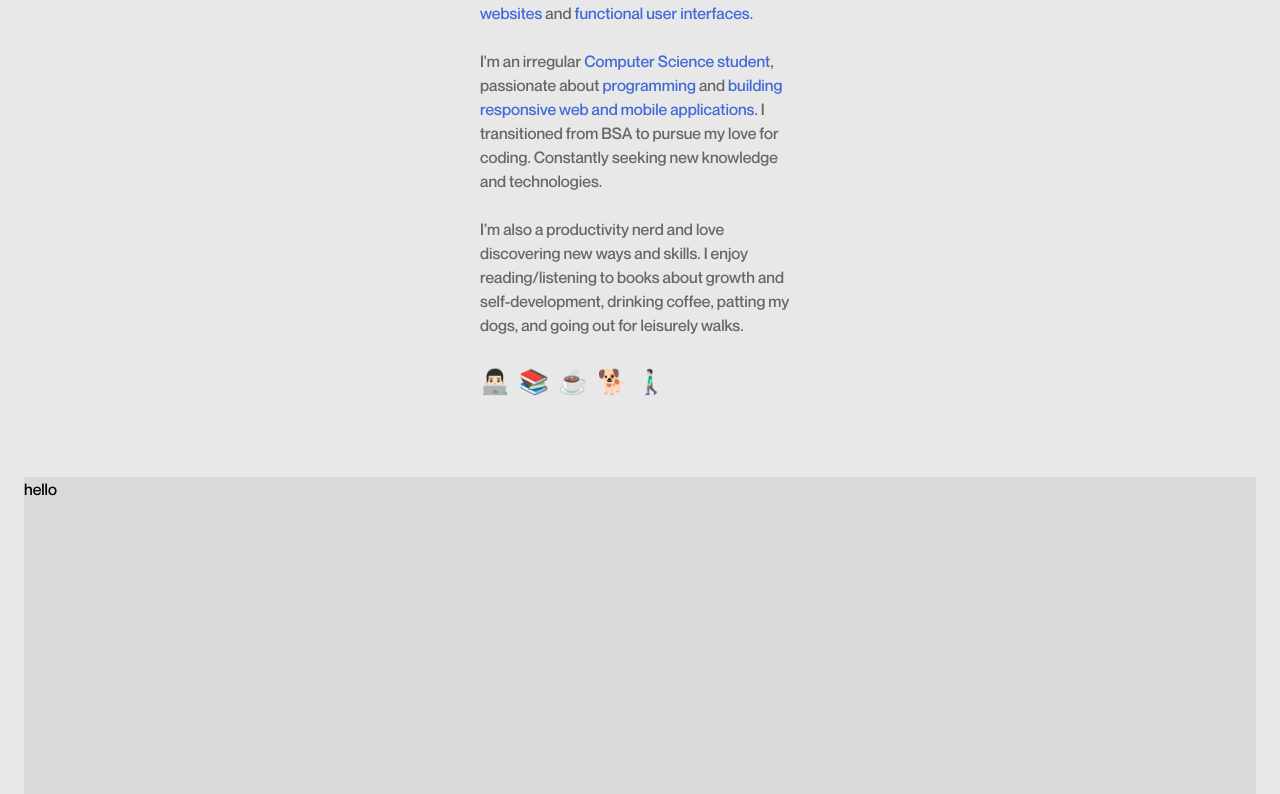
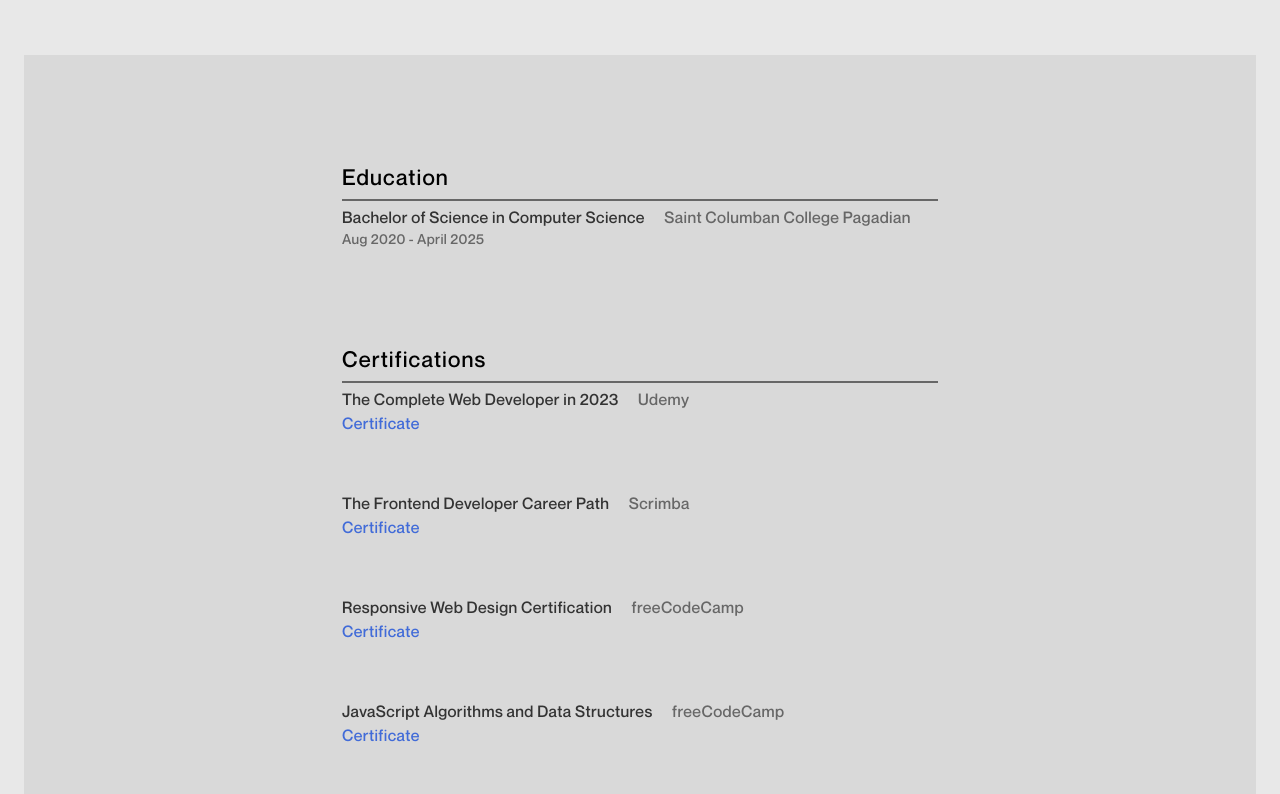
Before and after one commit to jeffersonbalde/jeffersonbalde.me, a Next.js app: page /about in a window 1280 px wide. Shown: the part 746-1540 px from the top of the page. Built offline with nearby package versions, Linux system fonts and the light colour scheme.

Commit message:
about section done with responsive

```diff
--- a/app/about/page.tsx
+++ b/app/about/page.tsx
@@ -4,20 +4,20 @@ import profile from '/public/assets/profile2.jpg'
 export default function page() {
   return (
     <div>
-      <div className='flex flex-col items-center mt-20'>
+      <div className='flex flex-col items-center mt-20 sm:mt-16 md:mt-20  sm:flex-row sm:gap-10 md:flex-row md:gap-12 md:justify-center lg:gap-20 lg:py-5'>
         <Image
           src={profile}
           alt='Jefferson Balde'
-          className='w-64 h-[450px]'
+          className='w-64 h-[465px] sm:w-[250px] sm:h-[475px] md:h-[510px] md:w-[270px] lg:w-72 lg:h-[520px]'
         />
-        <div className='mt-10 w-80 flex flex-col gap-6 text-grey'>
-          <div>
-            <p>My name is Jefferson Balde. I’m a Front End Developer living in Philippines,
+        <div className='mt-10 w-80 flex flex-col gap-6 text-grey sm:mb-10 sm:w-[300px] sm:text-base md:w-[350px] md:tracking-wide md:justify-center md:mb-12 lg:w-[450px]'>
+          <div className=''>
+            <p>My name is Jefferson Balde. I’m a Front End Developer living in Philippines
             interested in how people and software can work together to make life better.
             I specialize in <span className='text-blue'>responsive websites</span> and <span className='text-blue'>functional user interfaces.</span></p>
           </div>
           <div>
-            <p>I'm an irregular <span className='text-blue'>Computer Science student</span>,
+            <p>I&apos;m an irregular <span className='text-blue'>Computer Science student</span>,
             passionate about <span className='text-blue'>programming</span> and <span className='text-blue'>building responsive web and mobile applications</span>. I transitioned from
             BSA to pursue my love for coding. Constantly seeking new knowledge
             and technologies.</p>
@@ -28,13 +28,55 @@ export default function page() {
           drinking coffee, patting my dogs, and going out for leisurely walks.</p>
           </div>
           <div>
-            <p className='text-2xl mt-1'>👨🏻‍💻&nbsp;&nbsp;📚&nbsp;&nbsp;☕&nbsp;&nbsp;🐕&nbsp;&nbsp;🚶🏻‍♂️</p>
+            <p className='text-2xl mt-1 sm:text-3xl'>👨🏻‍💻&nbsp;&nbsp;📚&nbsp;&nbsp;☕&nbsp;&nbsp;🐕&nbsp;&nbsp;🚶🏻‍♂️</p>
           </div>
         </div>
       </div>
-      <div className='bg-aboutme w-full h-screen mt-20'>
-        <h1>hello</h1>
+      <div className=' p-2 bg-aboutme w-full h-screen mt-20 sm:px-3 md:px-6 lg:px-[61px] xl:px-[310px] flex flex-col justify-center tracking-wide'>
+        <div className='p-2 py-12'>
+          <div className=''>
+            <h1 className='text-xl mb-2 tracking-wider sm:text-[22px]'>Education</h1>
+          </div>
+          <div>
+            <hr className='border-grey mb-1 border-[1px]'/>
+          </div>
+          <div className='text-grey'>
+            <p className='text-black'>Bachelor of Science in Computer Science <span className='ml-4 text-grey hidden sm:inline'>Saint Columban College Pagadian</span> </p>
+            <p className='sm:hidden'>Saint Columban College Pagadian</p>
+            <p className='text-sm'>Aug 2020 - April 2025</p>
+          </div>
+        </div>
+
+        <div className='p-2 py-12'>
+          <div className=''>
+            <h1 className='text-xl mb-2 tracking-wider sm:text-[22px]'>Certifications</h1>
+          </div>
+          <div>
+            <hr className='border-grey mb-1 border-[1px]'/>
+          </div>
+          <div className='text-grey'>
+            <p className='text-black'>The Complete Web Developer in 2023 <span className='ml-4 text-grey hidden sm:inline'>Udemy</span> </p>
+            <p className='sm:hidden'>Udemy</p>
+            <p className=' text-blue'>Certificate</p>
+          </div>
+          <div className='text-grey mt-14'>
+            <p className='text-black'>The Frontend Developer Career Path <span className='ml-4 text-grey hidden sm:inline'>Scrimba</span> </p>
+            <p className='sm:hidden'>Scrimba</p>
+            <p className=' text-blue'>Certificate</p>
+          </div>
+          <div className='text-grey mt-14'>
+            <p className='text-black'>Responsive Web Design Certification <span className='ml-4 text-grey hidden sm:inline'>freeCodeCamp</span> </p>
+            <p className='sm:hidden'>freeCodeCamp</p>
+            <p className=' text-blue'>Certificate</p>
+          </div>
+          <div className='text-grey mt-14'>
+            <p className='text-black'>JavaScript Algorithms and Data Structures <span className='ml-4 text-grey hidden sm:inline'>freeCodeCamp</span> </p>
+            <p className='sm:hidden'>freeCodeCamp</p>
+            <p className=' text-blue'>Certificate</p>
+          </div>
+        </div>
       </div>
+
     </div>
   )
 }
```
